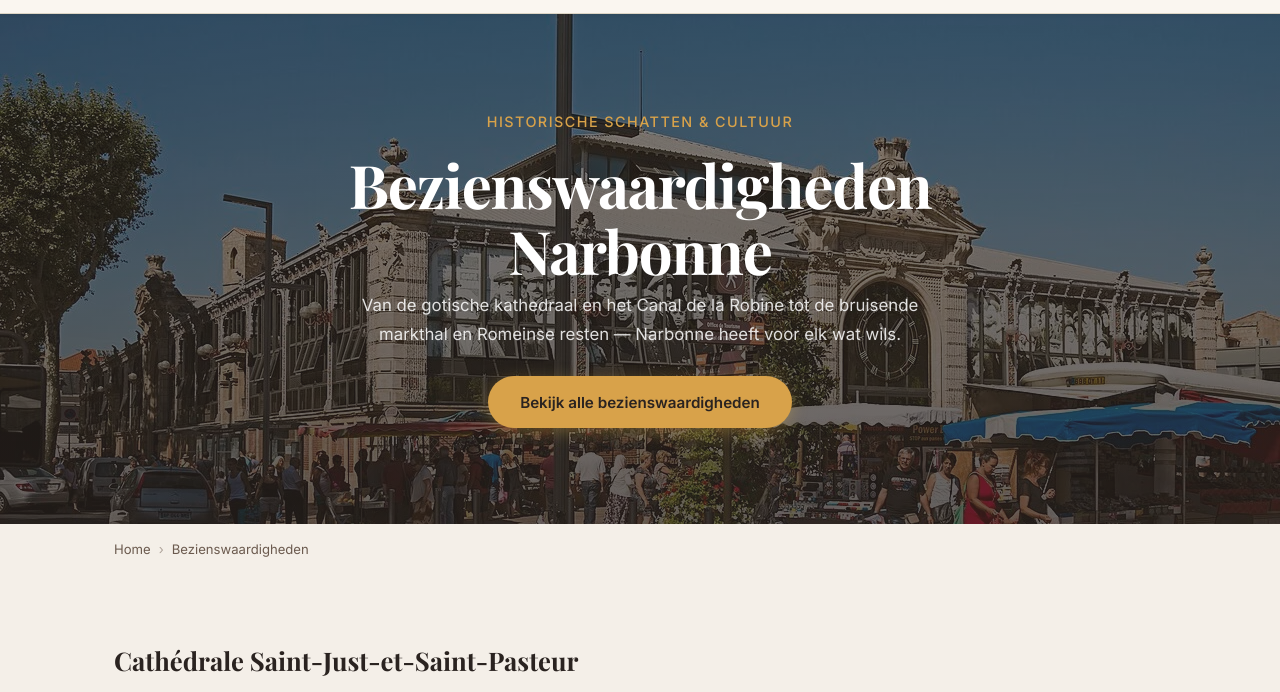
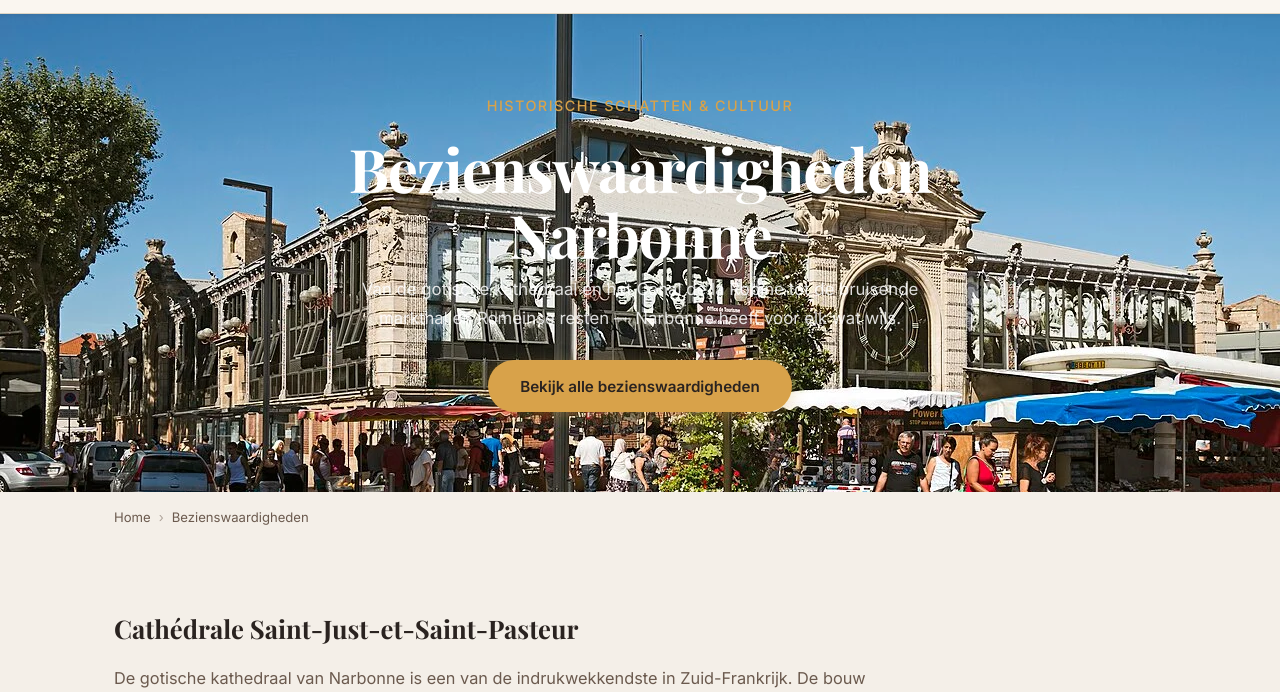
Before and after one commit to robeukema-cmyk/narbonne-nl, a plain HTML site: page bezienswaardigheden.html in a window 1280 px wide. Shown: the part 56-748 px from the top of the page. Drawn offline with nearby package versions, Linux system fonts and the light colour scheme; a web font is replaced by a local one.

Commit message:
Fix: page hero afbeelding als echte achtergrond, compactere hoogte

```diff
--- a/css/style.css
+++ b/css/style.css
@@ -592,11 +592,11 @@ section > h2,
 
 /* Variant met achtergrondafbeelding */
 .page-hero--img {
-  min-height: 62vh;
+  min-height: 45vh;
   display: flex;
   align-items: center;
   justify-content: center;
-  padding: 6rem 1.5rem;
+  padding: 5rem 1.5rem;
 }
 
 .page-hero--img::before {
@@ -606,14 +606,18 @@ section > h2,
 .page-hero-bg {
   position: absolute;
   inset: 0;
-  z-index: 0;
+  z-index: 1;
+  background: linear-gradient(to bottom, rgba(42,35,32,.55) 0%, rgba(42,35,32,.70) 100%);
 }
 
 .page-hero-bg img {
+  position: absolute;
+  inset: 0;
   width: 100%;
   height: 100%;
   object-fit: cover;
   object-position: center;
+  z-index: -1;
 }
 
 .page-hero-content {
```
